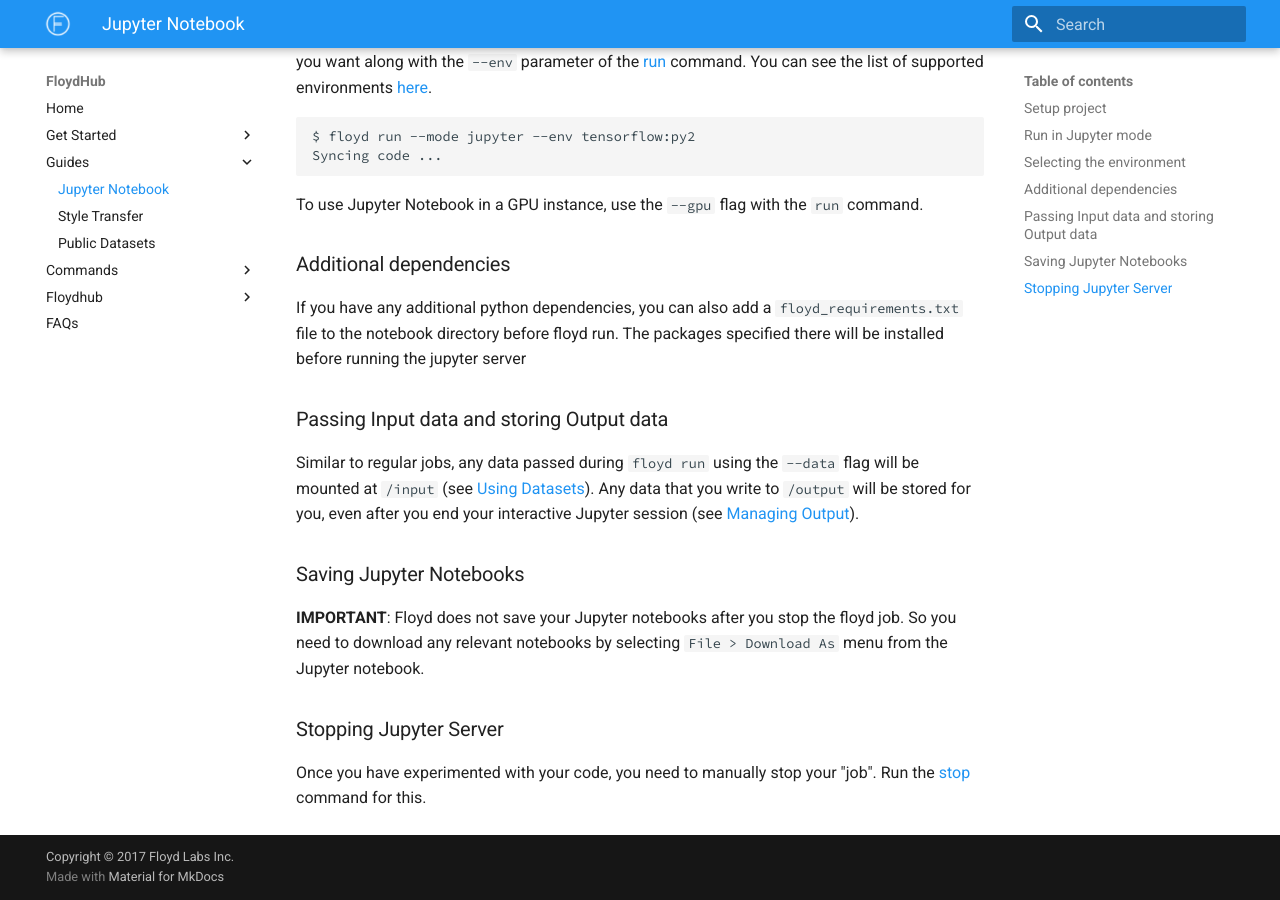
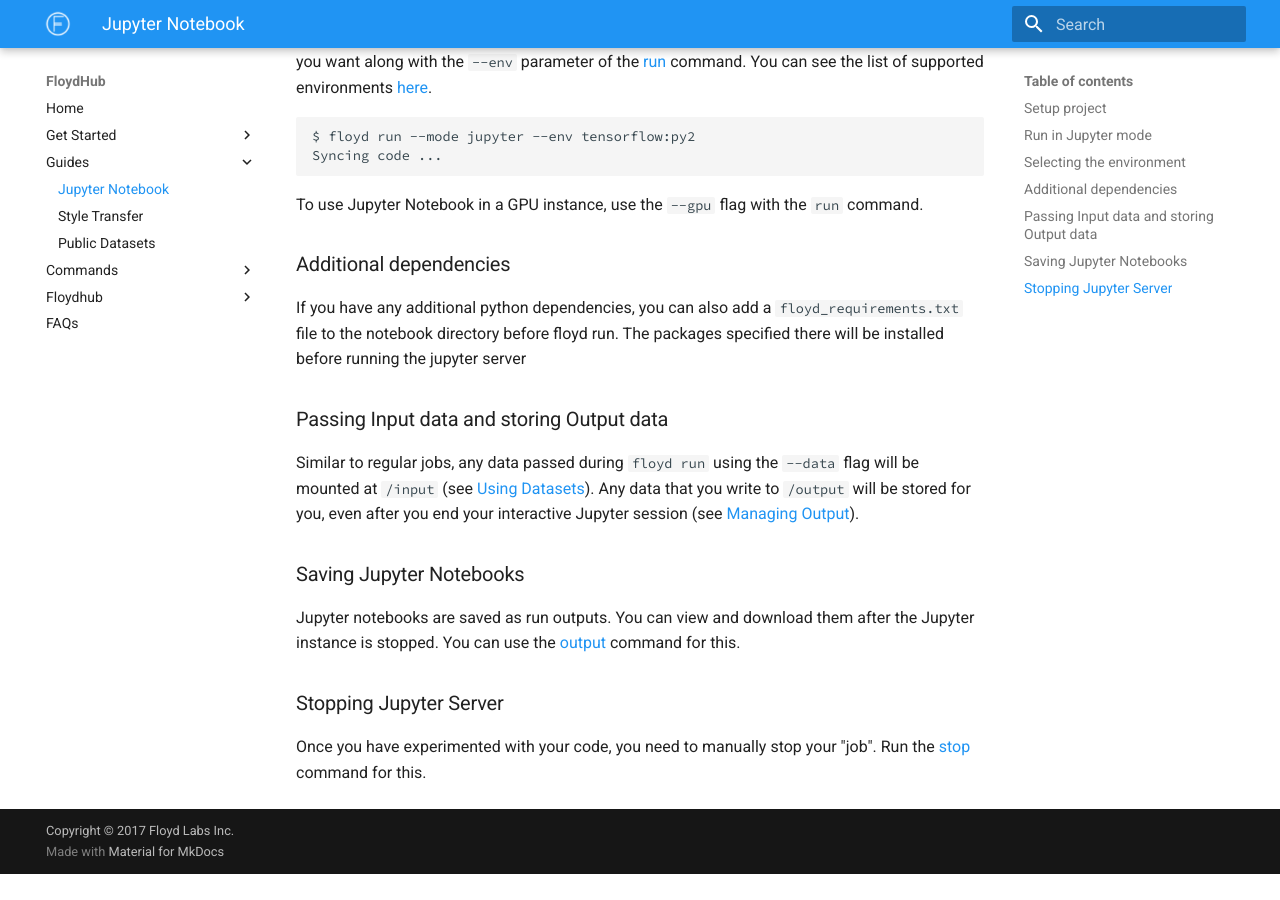
Before and after one commit to floydhub/floyd-docs, an MkDocs documentation site: the page built from docs/guides/jupyter.md, in a window 1280 px wide and 900 px high, scrolled down 1469 px. Built offline with MkDocs 1.6.1 and Material for MkDocs 9.7.7, drawn with Linux system fonts in a browser that asks for light colours; old or Windows-style settings are respelled for this version of MkDocs; after the commit the page ends 2343 px from its top, so only the background shows below that.

Commit message:
Fix jupyter saving section.

```diff
--- a/docs/guides/jupyter.md
+++ b/docs/guides/jupyter.md
@@ -65,8 +65,8 @@
 
 ### Saving Jupyter Notebooks
 
-**IMPORTANT**: Floyd does not save your Jupyter notebooks after you stop the floyd job. So you need to download any
-relevant notebooks by selecting `File > Download As` menu from the Jupyter notebook.
+Jupyter notebooks are saved as run outputs. You can view and download them after the Jupyter instance is
+stopped. You can use the [output](../commands/output.md) command for this.
 
 ### Stopping Jupyter Server
 
```
